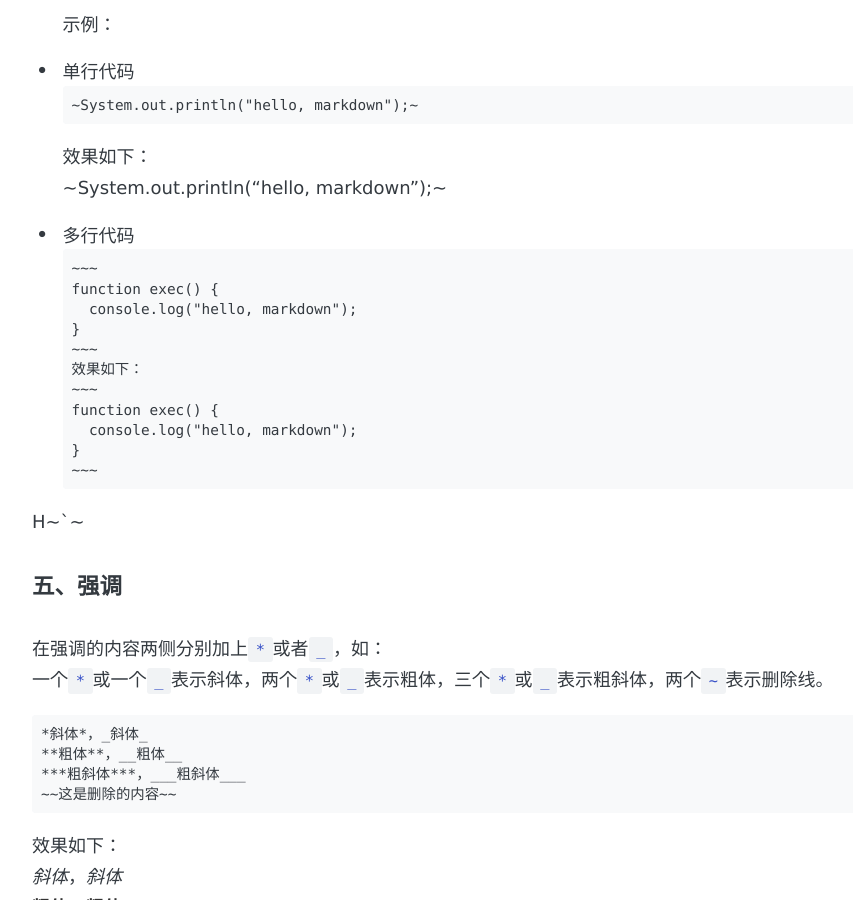
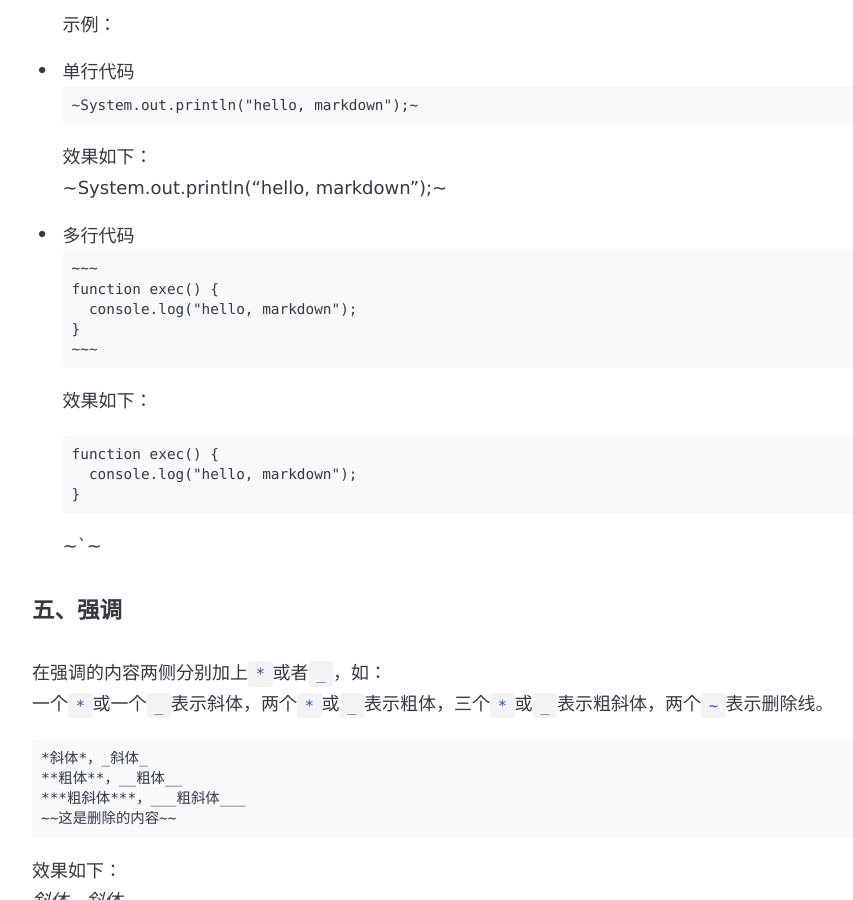
Before and after one commit to perfiffer/perfiffer.github.io, a Jekyll site: the page built from _posts/2019-04-16-markdown语法.md, in a window 1280 px wide and 900 px high, scrolled down 4300 px. Shown: the whole window, without its empty margins (194-1047 px from the left). Built offline with Jekyll 4.4.1, drawn with Linux system fonts in a browser that asks for light colours; some web fonts are replaced; comment, search, counter and statistics services are not loaded.

Commit message:
update blog

````diff
--- a/_posts/2019-04-16-markdown语法.md
+++ b/_posts/2019-04-16-markdown语法.md
@@ -150,15 +150,14 @@ function exec() {
 	console.log("hello, markdown");
 }
 ~~~
+```
 效果如下：
 ~~~
 function exec() {
 	console.log("hello, markdown");
 }
 ~~~
-```
-
-H~`~
+~`~
 
 #### 五、强调
 在强调的内容两侧分别加上`*`或者`_`，如：
````
